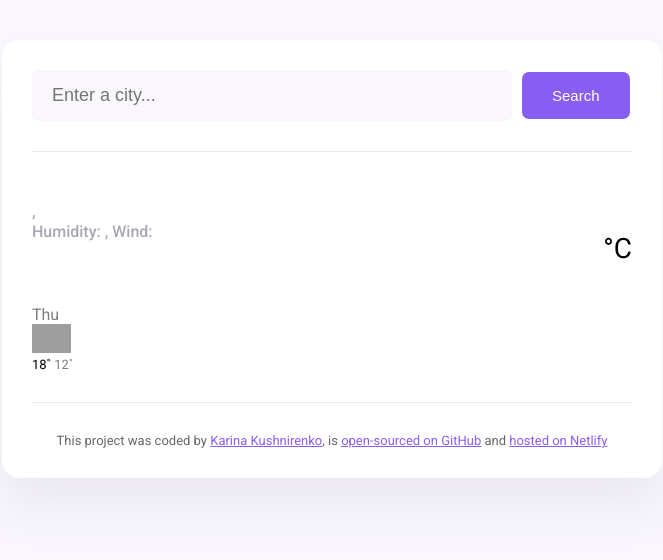
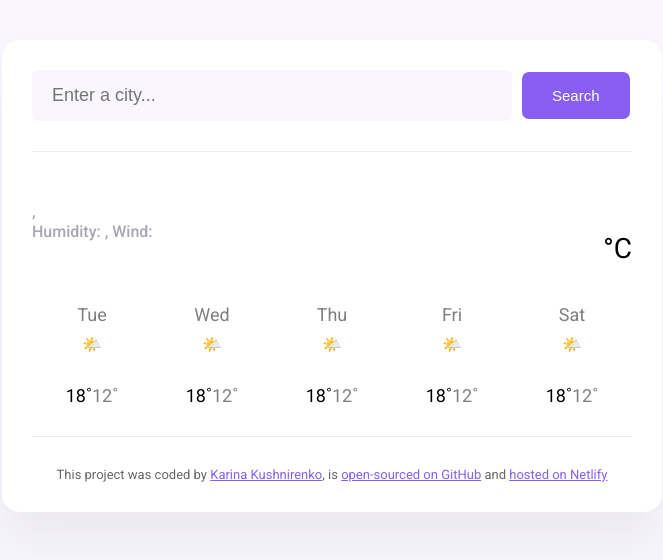
Before and after one commit to Kat2Rina/My_final_weatherAppProject, a plain HTML site: page index.html in a window 1280 px wide. Shown: the whole page, without its empty margins (308-971 px from the left). Drawn offline with nearby package versions, Linux system fonts and the light colour scheme; no server answers; grey boxes are pictures that could not be loaded.

Commit message:
Added JS template

```diff
--- a/index.html
+++ b/index.html
@@ -44,22 +44,7 @@
             <div class="weather-app-unit">°C</div>
           </div>
         </div>
-        <div class="weather-forecast">
-          <div class="row">
-            <div class="col-2">
-              <div class="weather-forecast-date">Thu</div>
-
-              <img
-                src="https://purepng.com/public/uploads/large/weather-forecast-symbol-v7o.png"
-                width="39"
-              />
-              <div class="weather-forecast-temp">
-                <span class="weather-forecast-temp-max">18˚</span>
-                <span class="weather-forecast-temp-min">12˚</span>
-              </div>
-            </div>
-          </div>
-        </div>
+        <div class="weather-forecast" id="forecast"></div>
       </main>
       <footer>
         This project was coded by
--- a/src/index.js
+++ b/src/index.js
@@ -54,7 +54,32 @@ function handleSearchSubmit(event) {
   searchCity(searchInput.value);
 }
 
+function displayForecast() {
+  let days = ["Tue", "Wed", "Thu", "Fri", "Sat"];
+  let forecastHtml = "";
+
+  days.forEach(function (day) {
+    forecastHtml =
+      forecastHtml +
+      `
+      <div class="weather-forecast-day">
+              <div class="weather-forecast-date">${day}</div>
+
+              <div class="weather-forecast-icon">🌤️</div>
+              <div class="weather-forecast-temp">
+                <span class="weather-forecast-temp-max">18˚</span>
+                <span class="weather-forecast-temp-min">12˚</span>
+              </div>
+              </div>
+           `;
+  });
+
+  let forecastElement = document.querySelector("#forecast");
+  forecastElement.innerHTML = forecastHtml;
+}
+
 let searchFormElement = document.querySelector("#search-form");
 searchFormElement.addEventListener("submit", handleSearchSubmit);
 
 searchCity("Valencia");
+displayForecast();
--- a/src/style.css
+++ b/src/style.css
@@ -92,13 +92,25 @@ main {
   margin-top: 15px;
 }
 .weather-forecast {
+  display: flex;
   margin-top: 20px;
-  text-align: left;
+  justify-content: space-around;
+  text-align: center;
 }
 
 .weather-forecast-date {
-  font-size: 16px;
+  text-align: center;
+  font-size: 18px;
+  line-height: 20px;
   opacity: 0.5;
+  margin-bottom: 10px;
+}
+
+.weather-forecast-icon {
+  width: 88px;
+  height: 40px;
+  display: block;
+  margin: 0 auto;
 }
 
 .weather-forecast-temp-min {
@@ -106,7 +118,11 @@ main {
 }
 
 .weather-forecast-temp {
-  font-size: 13px;
+  text-align: center;
+  font-size: 18px;
+  margin-top: 10px;
+  display: flex;
+  justify-content: center;
 }
 
 footer {
```
